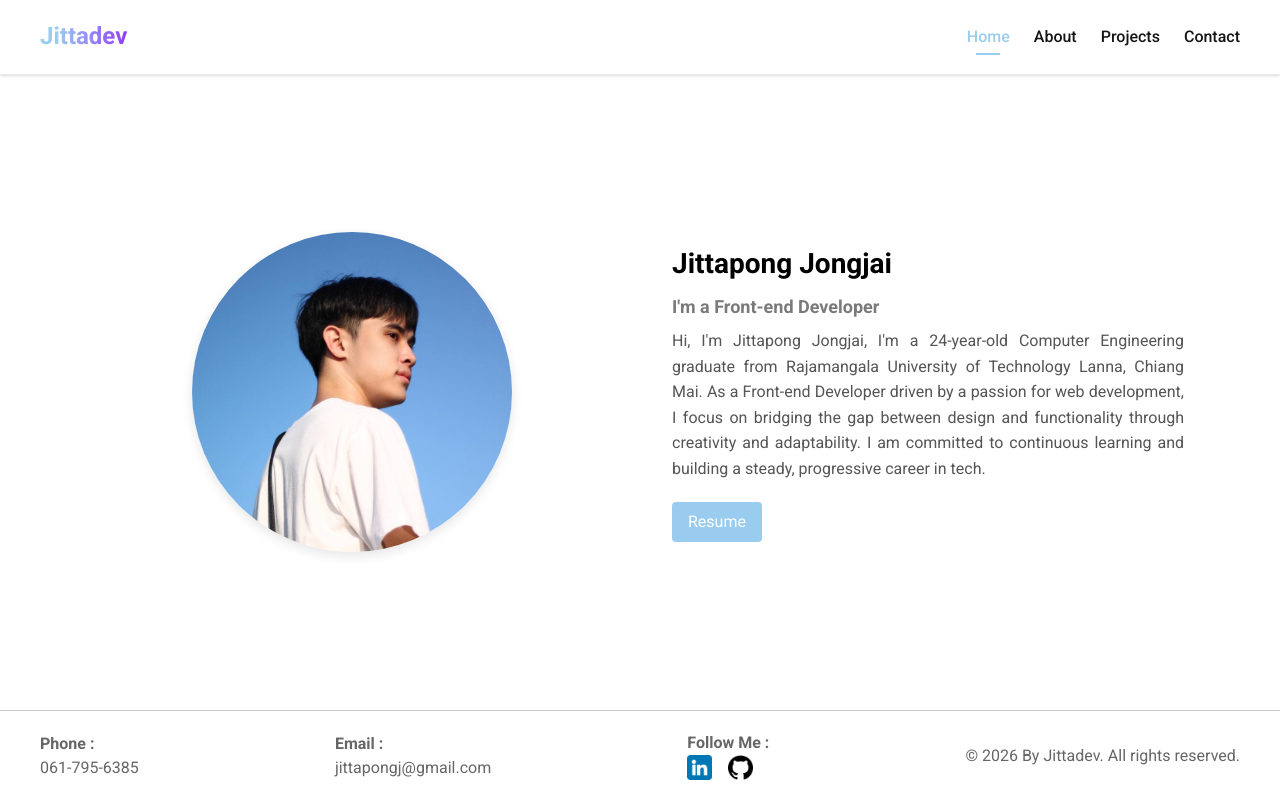
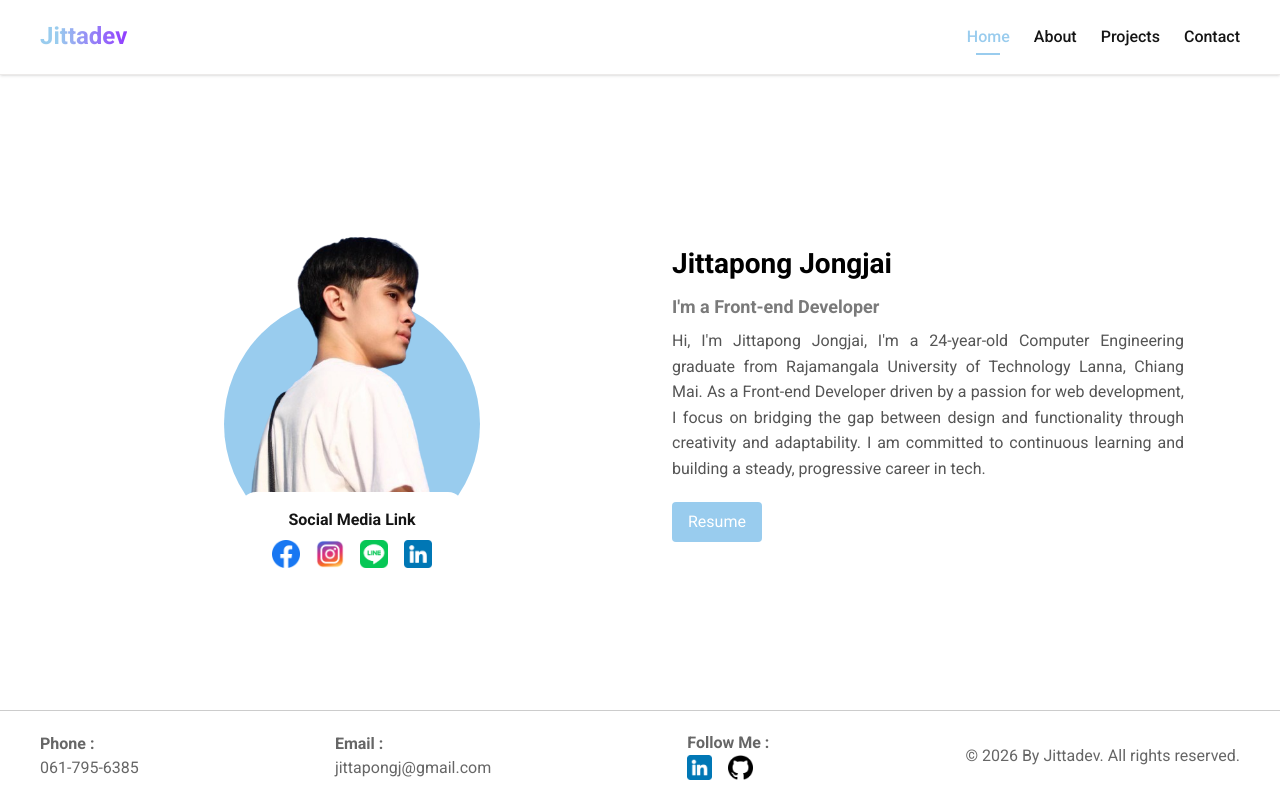
Before and after one commit to Jittapongj/Portfolio, a React (Vite) app: page / in a window 1280 px wide. Built offline with nearby package versions, Linux system fonts and the light colour scheme.

Commit message:
update: profile in homepage and add line contact

```diff
--- a/src/data/contact.js
+++ b/src/data/contact.js
@@ -5,6 +5,7 @@ import githubIcon from '../assets/images/github.png';
 import linkedinIcon from '../assets/images/linkedin.png';
 import facebookIcon from '../assets/images/facebook.png';
 import instagramIcon from '../assets/images/instagram.png';
+import lineIcon from '../assets/images/line.png';
 
 export const contactData = [
     {
@@ -56,4 +57,11 @@ export const contactData = [
         icon: instagramIcon,
         link: "https://www.instagram.com/thiztoon"
     },
+    {
+        id: 8,
+        label: "Line",
+        value: "szrybb",
+        icon: lineIcon,
+        link: "https://line.me/ti/p/szrybb"
+    }
 ];
--- a/src/pages/home.jsx
+++ b/src/pages/home.jsx
@@ -1,12 +1,34 @@
-import profileImg from '../assets/images/Jittapong.jpg'
+import profileImg from '../assets/images/Jittapong-removebg.png'
 import '../styles/home.scss'
 import '../styles/ui/button.scss'
+import LineIcon from '../assets/images/line.png'
+import LinkedinImg from '../assets/images/linkedin.png'
+import facebookIcon from '../assets/images/facebook.png';
+import instagramIcon from '../assets/images/instagram.png';
 
 function Home({ setActivePage }) {
     return (
         <section id="homepage" className="grid grid-cols-1 sm:grid-cols-2 items-center grow w-full">
-            <div className="profile overflow-hidden flex justify-center mx-auto">
-                <img src={profileImg} alt="Profile" className="profile-image" />
+            <div className="profile relative flex justify-center mx-auto">
+                <div className="profile-bg absolute"></div>
+                <img src={profileImg} alt="Profile" className="profile-image relative" />
+                <div className='box-social-link absolute flex flex-col items-center gap-2 justify-center'>
+                    <div>Social Media Link</div>
+                    <div className="flex gap-4">
+                        <a href="https://facebook.com/thiztoon" target="_blank">
+                            <img src={facebookIcon} alt="Facebook icon" className='w-7 h-7' />
+                        </a>
+                        <a href="https://instagram.com/thiztoon" target="_blank">
+                            <img src={instagramIcon} alt="Instagram icon" className='w-7 h-7' />
+                        </a>
+                        <a href="https://line.me/ti/p/szrybb" target="_blank">
+                            <img src={LineIcon} alt="Line icon" className='w-7 h-7' />
+                        </a>
+                        <a href="https://linkedin.com/in/jittapong-j" target="_blank">
+                            <img src={LinkedinImg} alt="LinkedIn icon" className='w-7 h-7' />
+                        </a>
+                    </div>
+                </div>
             </div>
             <div className="content-info">
                 <h1 className='flex justify-center sm:justify-start mb-2'>Jittapong Jongjai</h1>
--- a/src/styles/home.scss
+++ b/src/styles/home.scss
@@ -1,14 +1,37 @@
 #homepage {
     .profile {
-        border-radius: 50%;
+        //border-radius: 50%;
         width: 20rem;
         height: auto;
-        box-shadow: 0 0.25rem 0.75rem rgba(0, 0, 0, 0.1);
+        //box-shadow: 0 0.25rem 0.75rem rgba(0, 0, 0, 0.1);
         flex-shrink: 0;
 
         .profile-image {
+            top: -2.5rem;
             width: 100%;
             height: 100%;
+            z-index: 10;
+        }
+
+        .profile-bg {
+            aspect-ratio: 1 / 1;
+            bottom: 0;
+            width: 80%;
+            background-color: $PrimaryColor;
+            border-radius: 50%;
+            z-index: -10;
+            //background-color: $PrimaryColor;
+            //background: linear-gradient(135deg, $PrimaryColor 0%, $SecondaryColor 100%);
+        }
+
+        .box-social-link {
+            background-color: $White;
+            color: $FontColor;
+            font-weight: bold;
+            padding: 1rem 2rem;
+            border-radius: 1rem;
+            bottom: -2rem;
+            z-index: 11;
         }
     }
 
```
Also changed, not shown: src/assets/images/Jittapong-removebg.png (added), src/assets/images/line.png (added).
